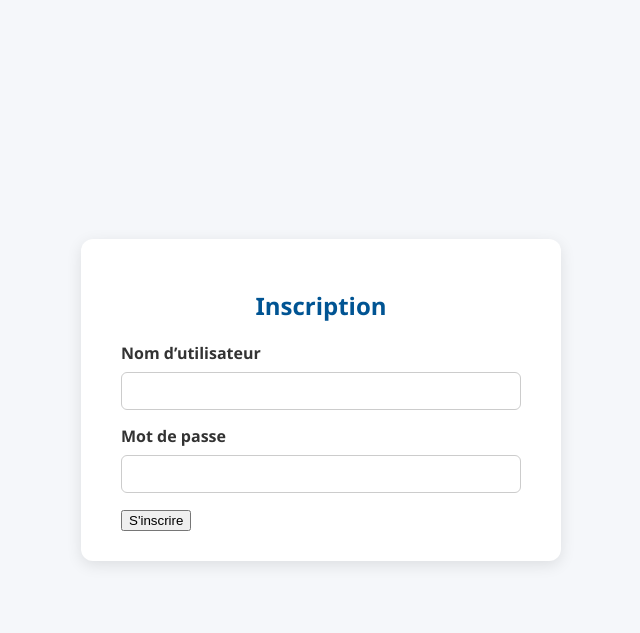
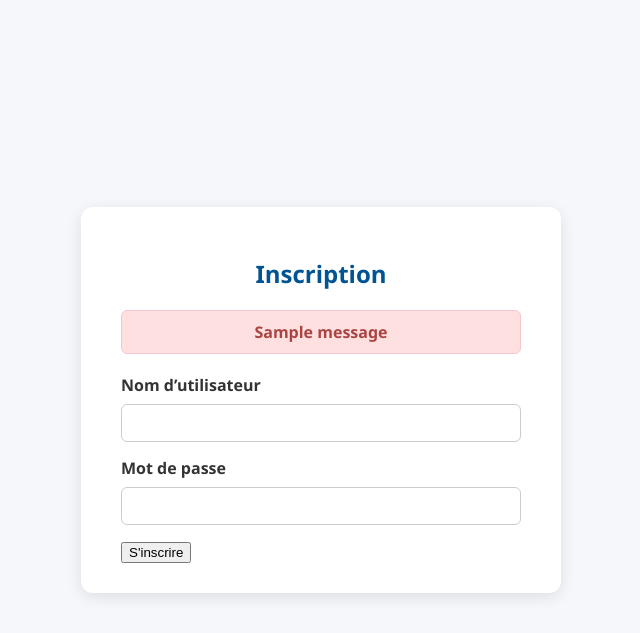
Before and after one commit to ArseneMax/stagelisv, a Flask app: page /signup in a window 1280 px wide. Shown: the top 633 px of the page, without its empty margins (319-959 px from the left). Run offline with Flask 3, Linux system fonts and the light colour scheme; one stand-in notice (Sample message) is shown.

Commit message:
affichage message flash

```diff
--- a/src/sitestage/views/app.py
+++ b/src/sitestage/views/app.py
@@ -38,7 +38,6 @@ def login():
             if user[1] == username and user[2] == password:
                 user_obj = User(user[0], user[1], user[2])
                 login_user(user_obj)
-                flash('Connexion réussie.')
                 return redirect('/')
 
         flash('Nom d’utilisateur ou mot de passe incorrect.')
--- a/src/sitestage/views/templates/signup.html
+++ b/src/sitestage/views/templates/signup.html
@@ -70,12 +70,40 @@
             background-color: #004173;
         }
 
+        .flashes {
+            list-style: none;
+            padding: 0;
+            margin-bottom: 20px;
+        }
+
+        .flashes li {
+            background-color: #ffe0e0;
+            color: #a94442;
+            padding: 10px;
+            border-radius: 6px;
+            margin-bottom: 10px;
+            border: 1px solid #f5c6cb;
+            font-weight: bold;
+            text-align: center;
+        }
+
     </style>
 </head>
 <body>
 
 <div class="form-container">
     <h2>Inscription</h2>
+
+    {% with messages = get_flashed_messages() %}
+      {% if messages %}
+        <ul class="flashes">
+          {% for message in messages %}
+            <li>{{ message }}</li>
+          {% endfor %}
+        </ul>
+      {% endif %}
+    {% endwith %}
+
     <form method="POST">
         {{ form.hidden_tag() }}
 
```
Also changed, not shown: src/sitestage/views/templates/login.html (+27 -0 lines).
